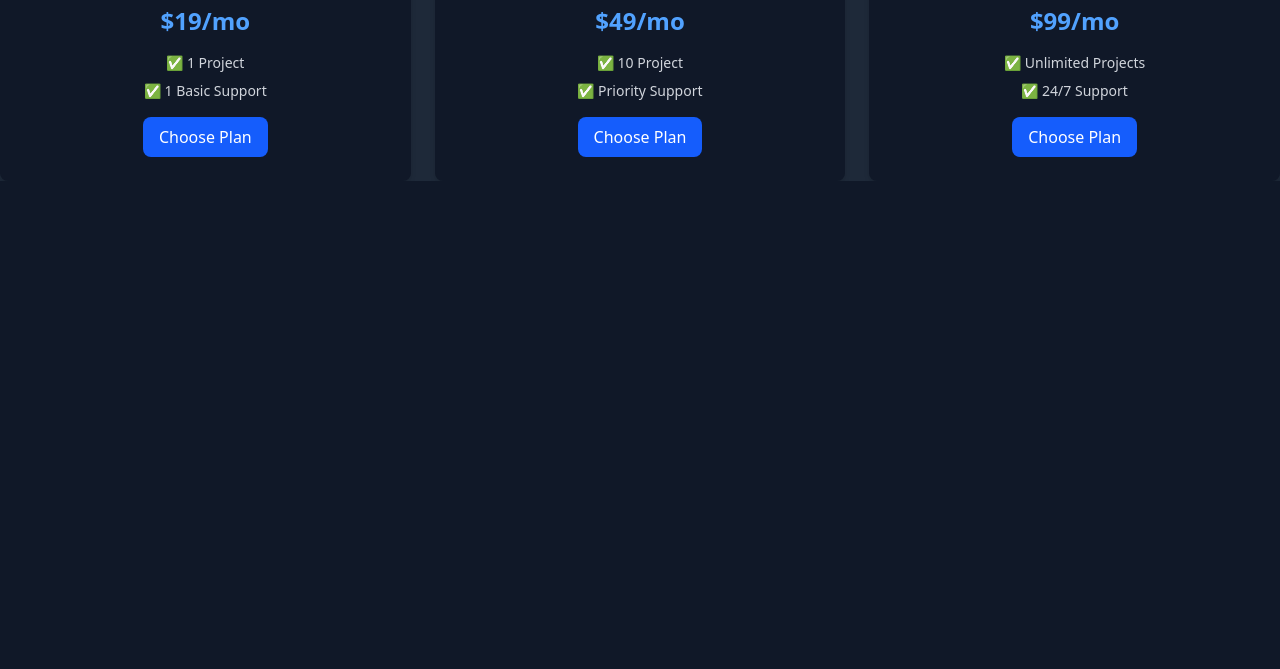
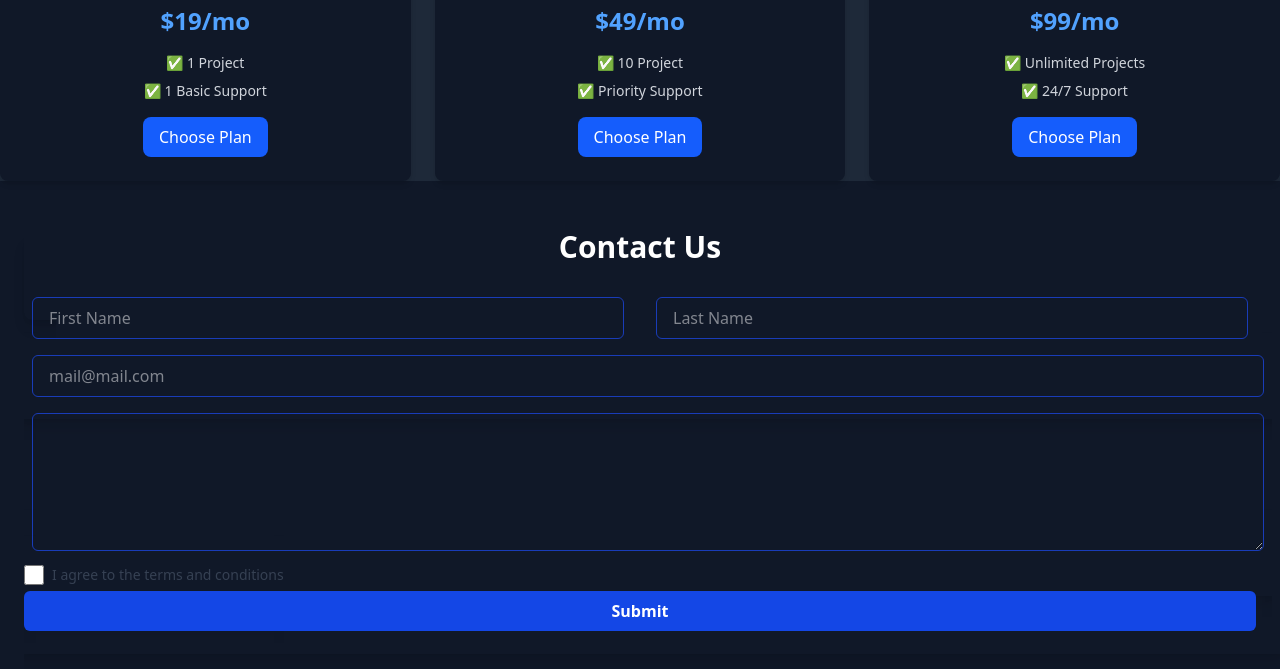
Before and after one commit to malikahsan13/tailwind_projects, a website: page Project6_final.html in a window 1280 px wide. Shown: the part 785-1454 px from the top of the page. Before the commit the page ends 966 px from the top, so only its background shows below. Drawn offline with Linux system fonts and the light colour scheme.

Commit message:
created contact us form

```diff
--- a/Project6_final.html
+++ b/Project6_final.html
@@ -124,5 +124,33 @@
     </section>
 
     <!-- Contact form -->
+     <section class="py-12 px-6 bg-gray-700">
+      <h2 class="text-3xl font-semibold text-center text-white mb-12">
+          Contact Us
+        </h2>
+
+        <forms class="p-8 rounded-lg shadow-lg w-full">
+          <div class="grid grid-cols-1 md:grid-cols-2 gap-4">
+              <input type="text" placeholder="First Name" class="border border-blue-800 rounded-md px-4 py-2 m-2" />
+              <input type="text" placeholder="Last Name" class="border border-blue-800 rounded-md px-4 py-2 m-2" />
+          </div>
+          <input type="email" placeholder="mail@mail.com" class="border border-blue-800 rounded-md px-4 py-2 m-2 w-full" />
+          <textarea rows="5" placeholder="Enter your message" class="w-full border border-blue-800 rounded-md m-2 px-4 py-2">
+          </textarea>
+
+          <label class="inline-flex items-center space-x-2">
+              <input type="checkbox" class="form-checkbox text-blue-500 w-5 h-5" />
+              <span class="text-gray-700 text-sm">I agree to the terms and conditions</span>
+          </label>
+
+          <button type="submit" class="w-full bg-blue-700 text-white rounded-md font-semibold py-2 px-4">Submit</button>
+      </forms>
+     </section>
+
+     <!-- footer -->
+
+     <footer class="bg-gray-900 text-white">
+
+     </footer>
   </body>
 </html>
```
